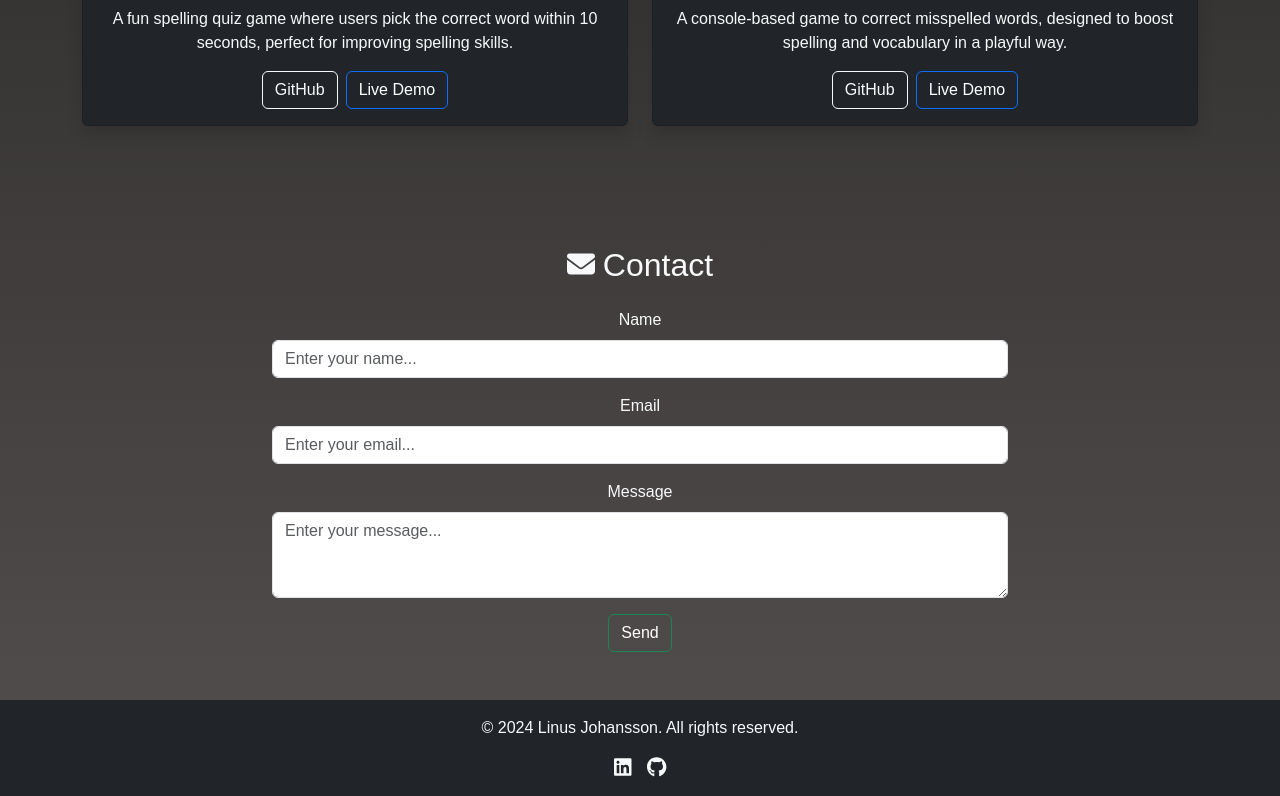
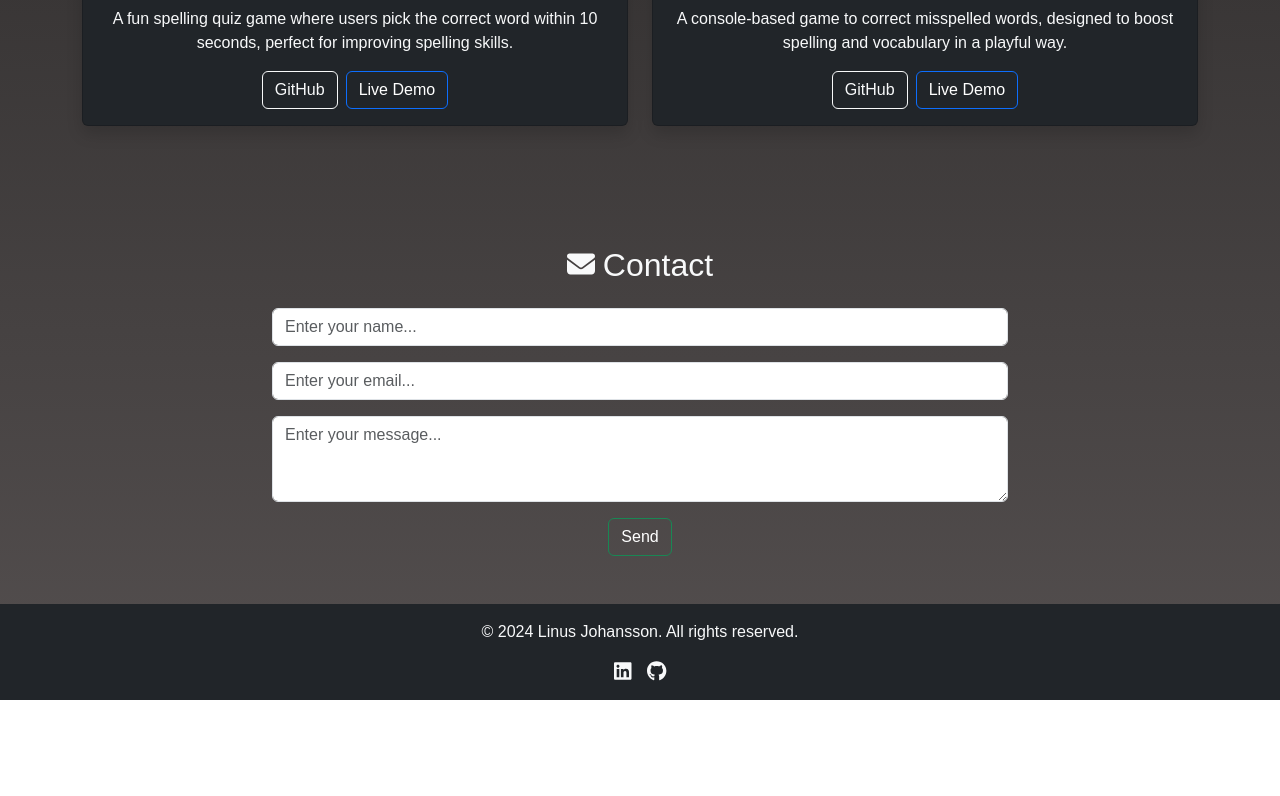
Before and after one commit to j0hanz/j0hanz-portfolio, a React (Create React App) app: page / in a window 1280 px wide. Shown: the part 3026-3822 px from the top of the page. After the commit the page ends 3726 px from the top, so only its background shows below. Built offline with nearby package versions, Linux system fonts and the light colour scheme.

Commit message:
Refactor ContactForm component to hide labels for accessibility

```diff
--- a/src/components/ContactForm.js
+++ b/src/components/ContactForm.js
@@ -22,7 +22,7 @@ const ContactForm = React.memo(() => (
           <Form>
             {/* Form group for name input */}
             <Form.Group controlId="formName">
-              <Form.Label>Name</Form.Label>
+              <Form.Label className="d-none">Name</Form.Label>
               <Form.Control
                 type="text"
                 placeholder="Enter your name..."
@@ -32,7 +32,7 @@ const ContactForm = React.memo(() => (
             </Form.Group>
             {/* Form group for email input */}
             <Form.Group controlId="formEmail">
-              <Form.Label>Email</Form.Label>
+              <Form.Label className="d-none">Email</Form.Label>
               <Form.Control
                 type="email"
                 placeholder="Enter your email..."
@@ -42,7 +42,7 @@ const ContactForm = React.memo(() => (
             </Form.Group>
             {/* Form group for message textarea */}
             <Form.Group controlId="formMessage">
-              <Form.Label>Message</Form.Label>
+              <Form.Label className="d-none">Message</Form.Label>
               <Form.Control
                 as="textarea"
                 rows={3}
```
